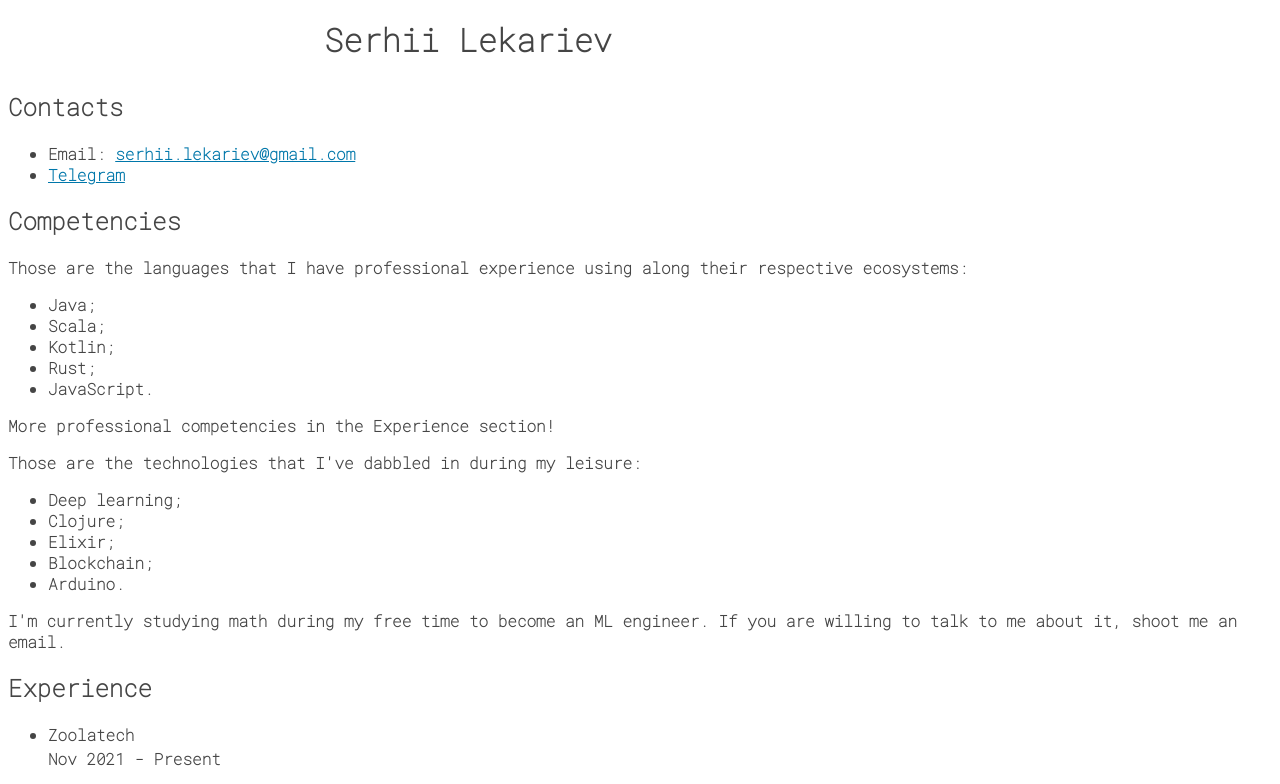
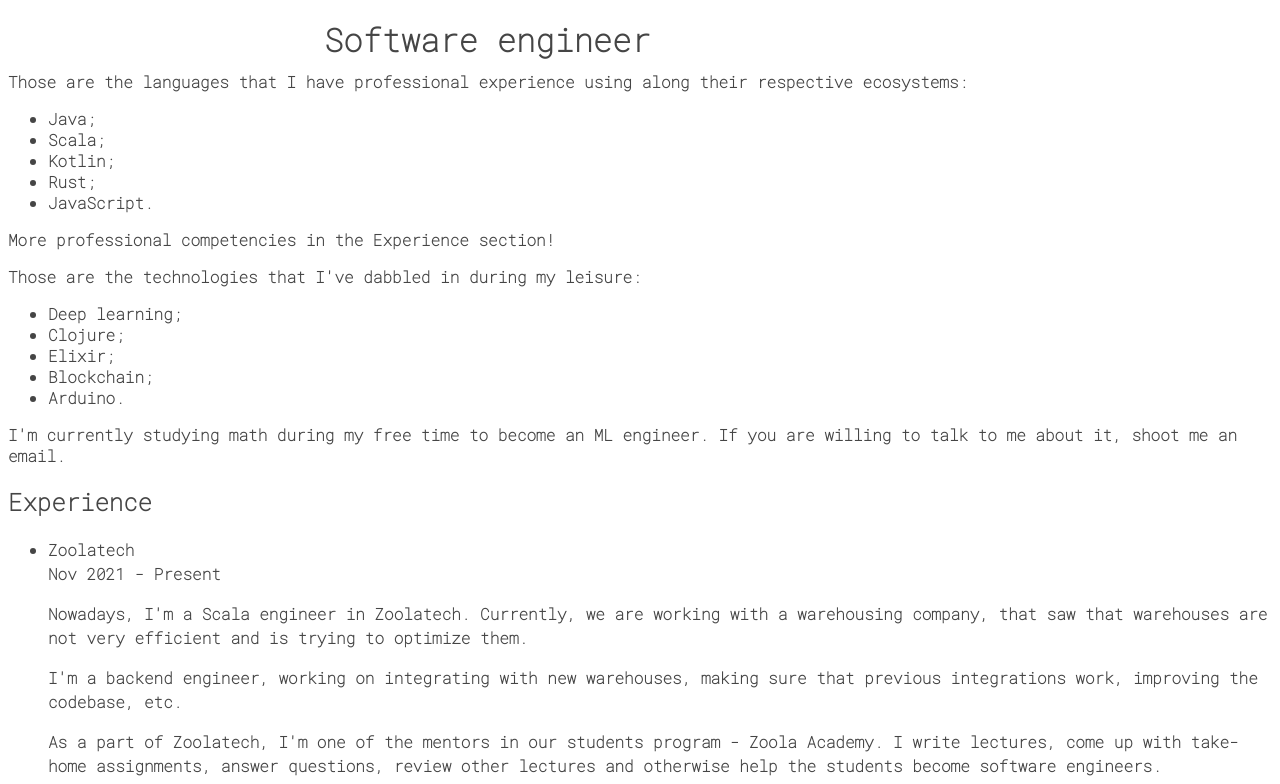
Before and after one commit to sae3023/sae3023.github.io, a plain HTML site: page index.html in a window 1280 px wide. Shown: the top 784 px of the page. Drawn offline with Linux system fonts and the light colour scheme.

Commit message:
anonymous

```diff
--- a/index.html
+++ b/index.html
@@ -48,15 +48,7 @@ body {
     </style>
 </head>
 <body>
-<h1 class="name">Serhii Lekariev</h1>
-<h2>Contacts</h2>
-<div class="contacts">
-    <ul>
-        <li>Email: <a href="mailto:serhii.lekariev@gmail.com">serhii.lekariev@gmail.com</a></li>
-        <li><a href="https://t.me/saeryan">Telegram</a></li>
-    </ul>
-</div>
-<h2>Competencies</h2>
+<h1 class="name">Software engineer</h1>
 <div class="competencies">
     Those are the languages that I have professional experience using along their respective ecosystems:
     <ul>
```
